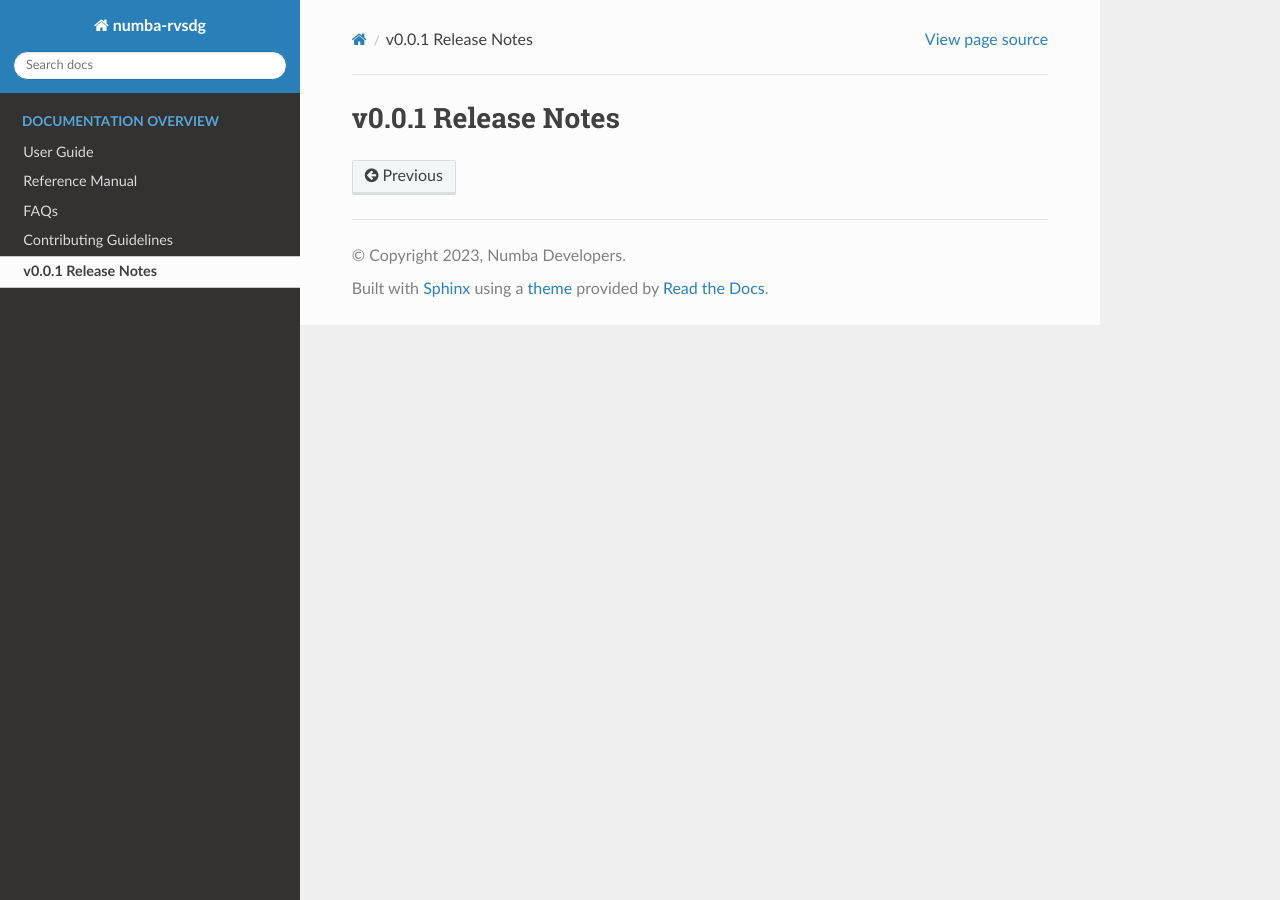
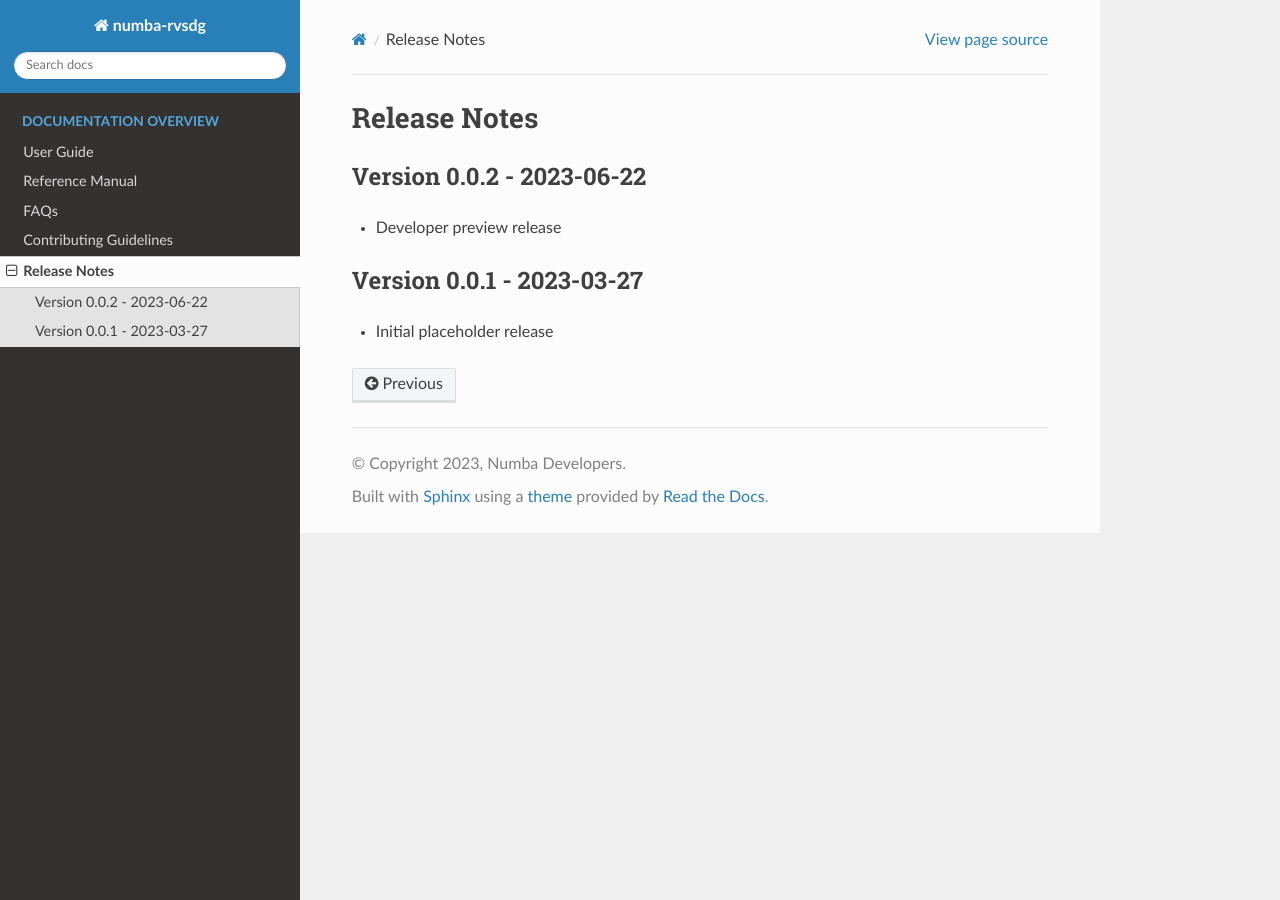
Before and after one commit to numba/numba-rvsdg, a Sphinx documentation site: the page built from docs/source/release_notes.rst, in a window 1280 px wide. Built offline with Sphinx 7.4.7 and the Read the Docs theme 2.0.0, drawn with Linux system fonts in a browser that asks for light colours; pages that are not in the unit, such as notebooks, are missing from menus.

Commit message:
bump version to 0.0.2 and update release notes
As title

```diff
--- a/docs/source/conf.py
+++ b/docs/source/conf.py
@@ -9,7 +9,7 @@
 project = 'numba-rvsdg'
 copyright = '2023, Numba Developers'
 author = 'Numba Developers'
-release = '0.0.1'
+release = '0.0.2'
 
 import os
 import sys
--- a/docs/source/release_notes.rst
+++ b/docs/source/release_notes.rst
@@ -1,3 +1,13 @@
-====================
-v0.0.1 Release Notes
-====================
+=============
+Release Notes
+=============
+
+Version 0.0.2 - 2023-06-22
+==========================
+
+* Developer preview release
+
+Version 0.0.1 - 2023-03-27
+==========================
+
+* Initial placeholder release
--- a/pyproject.toml
+++ b/pyproject.toml
@@ -5,7 +5,7 @@ build-backend = "setuptools.build_meta"
 
 [project]
 name = "numba_rvsdg"
-version = "0.0.1"
+version = "0.0.2"
 authors = [
     {name = "Numba Developers", email="none@none.none"},
 ]
```
